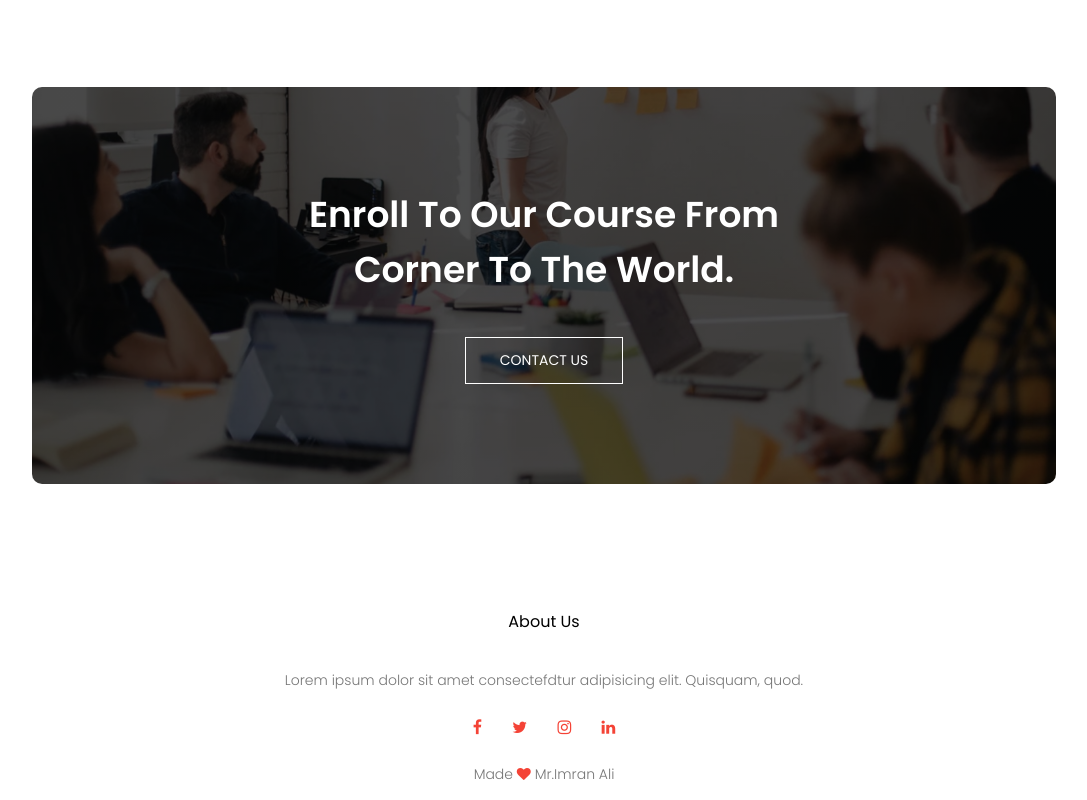
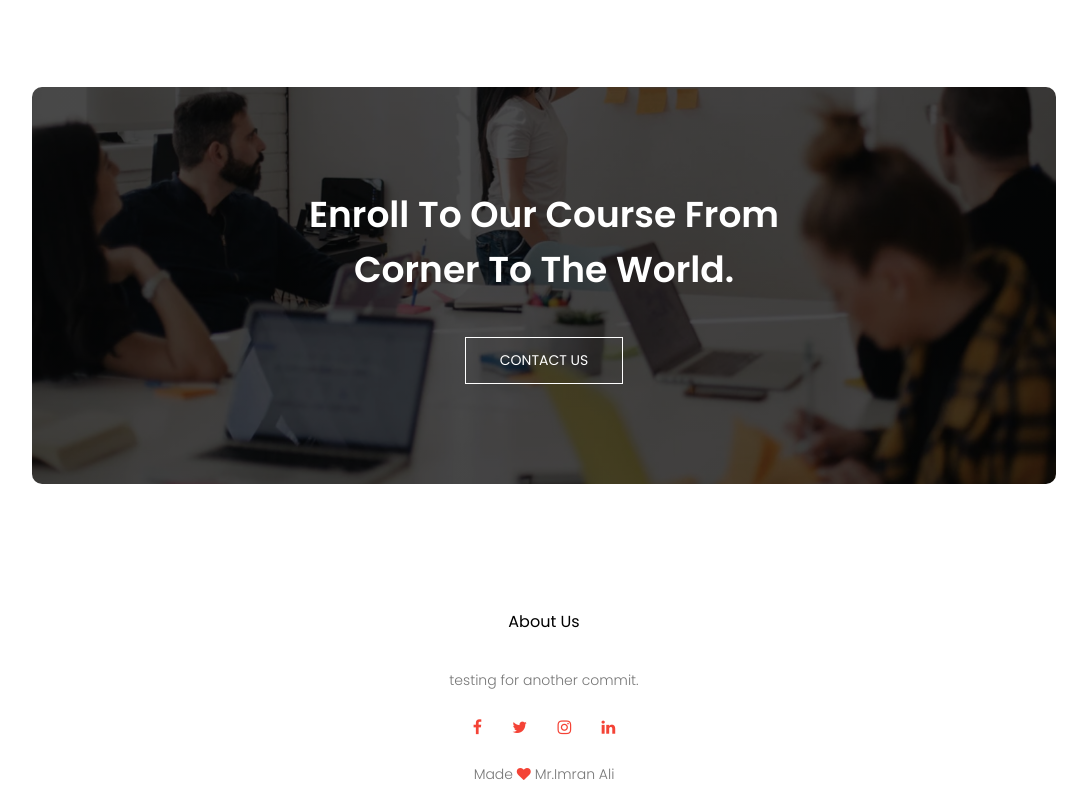
Before and after one commit to imran1488/Website-Building, a plain HTML site: page College Website/index.html in a window 1280 px wide. Shown: the part 3285-4085 px from the top of the page, without its empty margins (96-1183 px from the left). Drawn offline with Linux system fonts and the light colour scheme.

Commit message:
testing for another commit

```diff
--- a/College Website/index.html
+++ b/College Website/index.html
@@ -197,10 +197,7 @@
     <!----------------Footer---------------------->
     <section class="footer">
       <h4>About Us</h4>
-      <p>
-        Lorem ipsum dolor sit amet consectefdtur adipisicing elit. Quisquam,
-        quod.
-      </p>
+      <p>testing for another commit.</p>
       <div class="icons">
         <i class="fa fa-facebook"></i>
         <i class="fa fa-twitter"></i>
```
